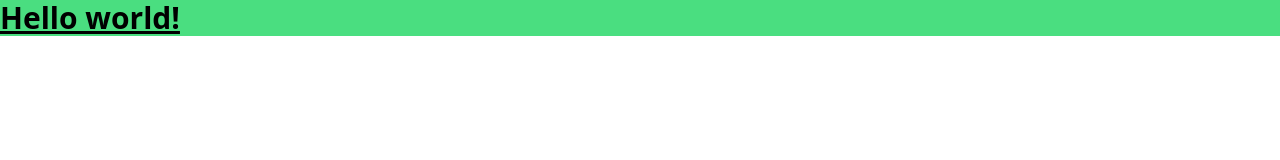
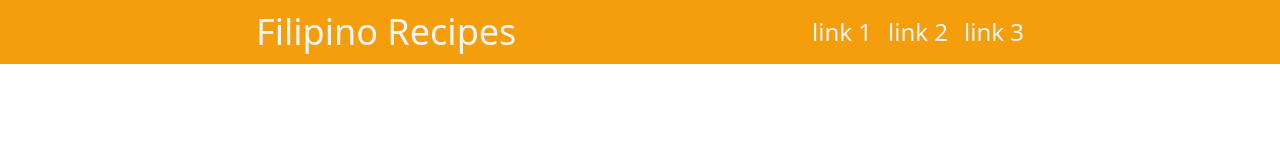
Before and after one commit to Kayots/recipes, a website: page src/index.html in a window 1280 px wide. Drawn offline with Linux system fonts and the light colour scheme.

Commit message:
feat: Navigation bar
added title and placeholder navbar links

```diff
--- a/src/index.html
+++ b/src/index.html
@@ -4,8 +4,23 @@
     <meta charset="UTF-8" />
     <meta name="viewport" content="width=device-width, initial-scale=1.0" />
     <link href="../dist/output.css" rel="stylesheet" />
+    <title>Filipino: Recipe Book</title>
   </head>
+
   <body>
-    <h1 class="text-3xl font-bold underline bg-green-400">Hello world!</h1>
+    <header class="flex items-center bg-amber-500 h-16 w-full">
+      <nav class="flex justify-between items-center w-full">
+        <h5 class="font-sans text-4xl text-slate-100 ml-64">
+          Filipino Recipes
+        </h5>
+        <div
+          class="flex items-center font-sans text-2xl text-slate-100 mr-64 gap-4"
+        >
+          <a class="hover:pointer" href="">link 1</a>
+          <a class="hover:pointer" href="">link 2</a>
+          <a class="hover:pointer" href="">link 3</a>
+        </div>
+      </nav>
+    </header>
   </body>
 </html>
```
Also changed, not shown: dist/output.css.
